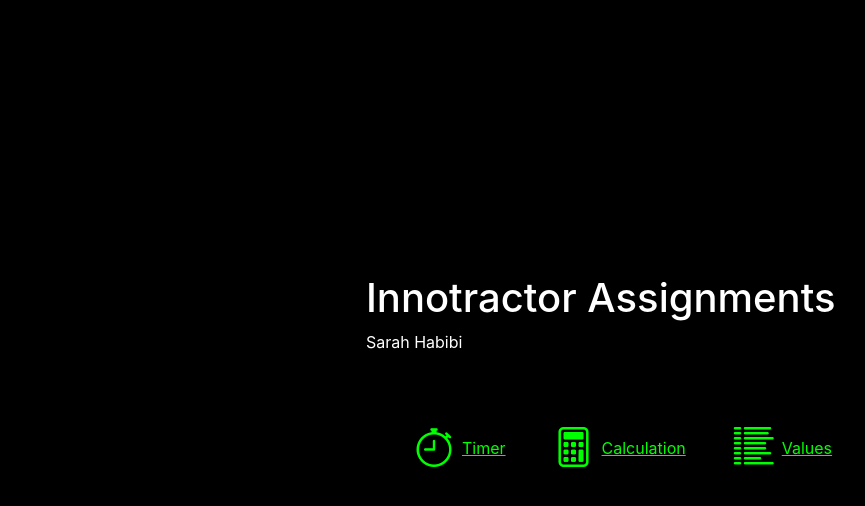
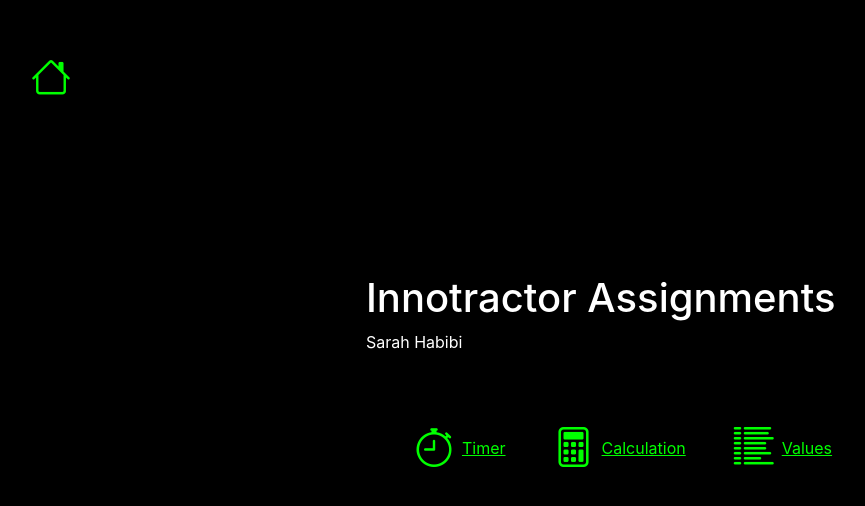
Before and after one commit to sarah-hbb/inno-tractor-assignments, a React (Create React App) app: page / in a window 1280 px wide. Shown: the top 506 px of the page, without its empty margins (17-882 px from the left). Built offline with nearby package versions, Linux system fonts and the light colour scheme.

Commit message:
Add home button to Layout component

```diff
--- a/src/components/UI/Layout.tsx
+++ b/src/components/UI/Layout.tsx
@@ -1,11 +1,15 @@
 import React, { ReactNode } from "react";
+import { Link } from "react-router-dom";
 
 type Props = {
   children: ReactNode;
 };
 const Layout: React.FC<Props> = ({ children }) => {
   return (
-    <div className="bg-black min-vh-100 min-w-100 text-white p-5 d-flex justify-content-center align-items-center ">
+    <div className="bg-black min-vh-100 min-w-100 text-white p-5 d-flex flex-column justify-content-center align-items-center ">
+      <Link to={"/"}>
+        <i className="bi bi-house position-fixed p-5 fs-1 top-0 start-0 right-end text-lime"></i>
+      </Link>
       {children}
     </div>
   );
```
